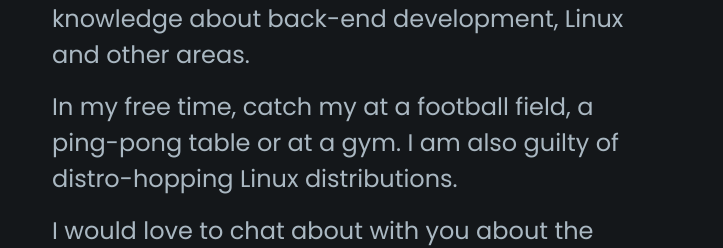
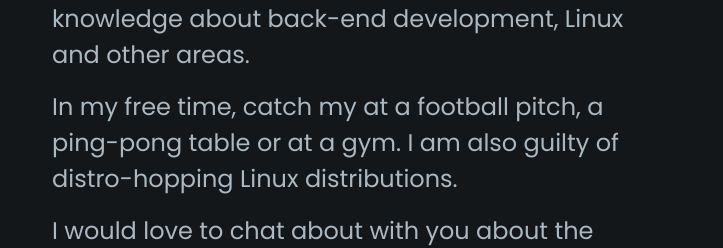
Before and after one commit to obaranek/personal_website, a React (Create React App) app: page / in a window 1280 px wide. Shown: the part 1491-1739 px from the top of the page, without its empty margins (96-819 px from the left). Built offline with nearby package versions, Linux system fonts and the light colour scheme.

Commit message:
changed about me

```diff
--- a/src/Components/AboutMe/AboutMe.js
+++ b/src/Components/AboutMe/AboutMe.js
@@ -17,7 +17,7 @@ const AboutMe = () => {
             am seeking challenging opportunities to broaden my knowledge about back-end development, Linux and other areas.
           </p>
           <p>
-            In my free time, catch my at a football field, a ping-pong table or at a gym. I am also guilty of distro-hopping Linux distributions.
+            In my free time, catch my at a football pitch, a ping-pong table or at a gym. I am also guilty of distro-hopping Linux distributions.
           </p>
           <p>
             I would love to chat about with you about the industry, my favourite linux distributions or anything else!
```
Also changed, not shown: 1 other file (tests, documents, lock files or other folders).
